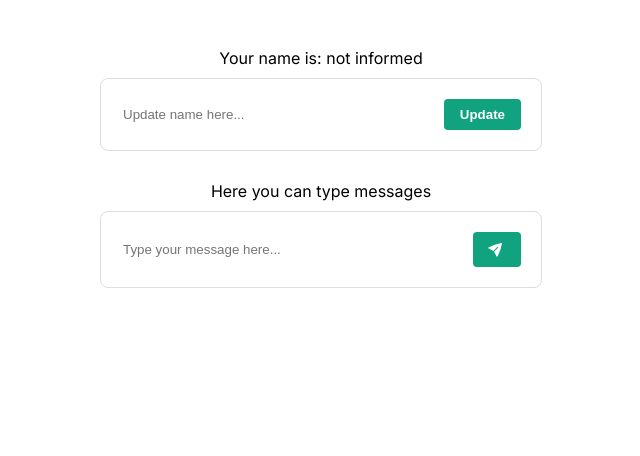
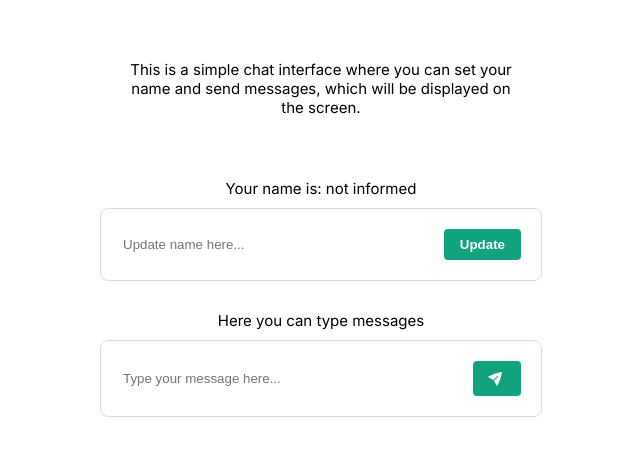
Before and after one commit to xsantanax/chat-interface, a Next.js app: page / in a window 1280 px wide. Shown: the top 456 px of the page, without its empty margins (319-959 px from the left). Built offline with nearby package versions, Linux system fonts and the light colour scheme.

Commit message:
refactor

```diff
--- a/app/page.tsx
+++ b/app/page.tsx
@@ -1,6 +1,6 @@
 'use client'
 import styles from '@/styles/app.module.sass'
-import ChatInput from '@/components/ChatInput'
+import MessageInput from '@/components/MessageInput'
 import NameInput from '@/components/NameInput'
 import MessageList from '@/components/MessageList'
 import { MessagesProvider } from '@/hooks/useMessages'
@@ -13,8 +13,12 @@ export default function Home() {
       <Toaster position='top-right' />
       <MessagesProvider>
         <NameProvider>
+          <div style={{ margin: 32, width: 400, textAlign: 'center' }}>
+            This is a simple chat interface where you can set your name and send
+            messages, which will be displayed on the screen.
+          </div>
           <NameInput />
-          <ChatInput />
+          <MessageInput />
           <MessageList />
         </NameProvider>
       </MessagesProvider>
--- a/components/ChatInput.tsx
+++ b/components/MessageInput.tsx
@@ -1,11 +1,10 @@
-'use client'
 import { PaperAirplaneIcon } from '@heroicons/react/24/solid'
 import { FormEvent, useState } from 'react'
 import { toast } from 'react-hot-toast'
 import { useMessages } from '../hooks/useMessages'
 import styles from '../styles/input.module.sass'
 
-function ChatInput() {
+export default function MessageInput() {
   const [prompt, setPrompt] = useState('')
   const { messages, setMessages } = useMessages()
 
@@ -31,12 +30,14 @@ function ChatInput() {
           placeholder='Type your message here...'
           onChange={(e) => setPrompt(e.target.value)}
         />
-        <button type='submit' className={styles.button}>
+        <button
+          data-testid='sendMessageButton'
+          type='submit'
+          className={styles.button}
+        >
           <PaperAirplaneIcon className={styles.icon} />
         </button>
       </form>
     </>
   )
 }
-
-export default ChatInput
--- a/components/MessageList.tsx
+++ b/components/MessageList.tsx
@@ -7,10 +7,10 @@ function MessageList() {
   const { name } = useName()
 
   return (
-    <div className={styles.messages}>
-      {messages.map((msg: string) => {
+    <div data-testid='messageList' className={styles.list}>
+      {messages.map((msg: string, index: number) => {
         return (
-          <div>
+          <div key={index}>
             {name == '' ? '(No name)' : name}: {msg}
           </div>
         )
--- a/styles/app.module.sass
+++ b/styles/app.module.sass
@@ -8,9 +8,10 @@
   min-height: 100vh
   align-items: center
   gap: 10px
-  padding:20px
+  padding: 20px
+  font-size: 15px
 
-.messages
+.list
   @include col
   gap: 16px
   margin-top: 32px
```
